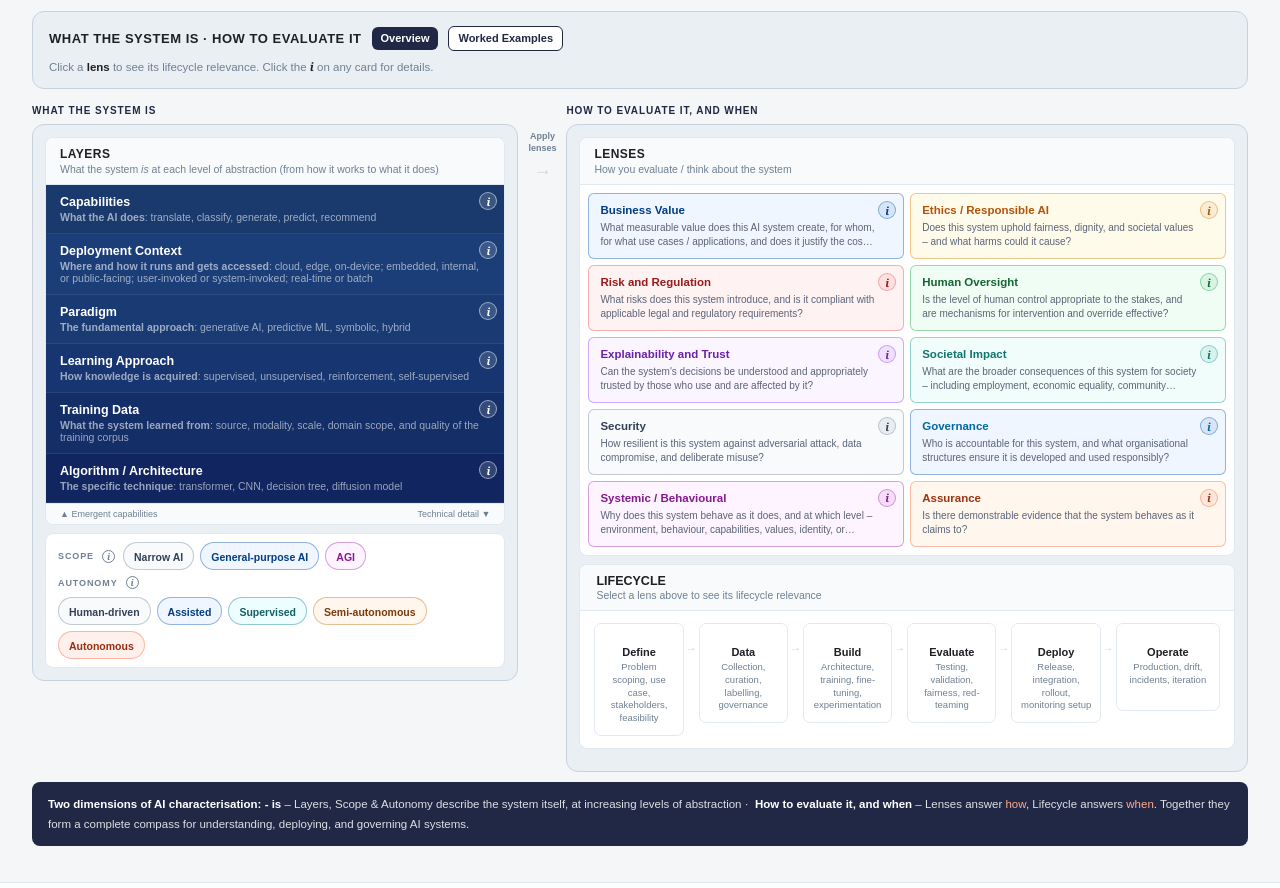
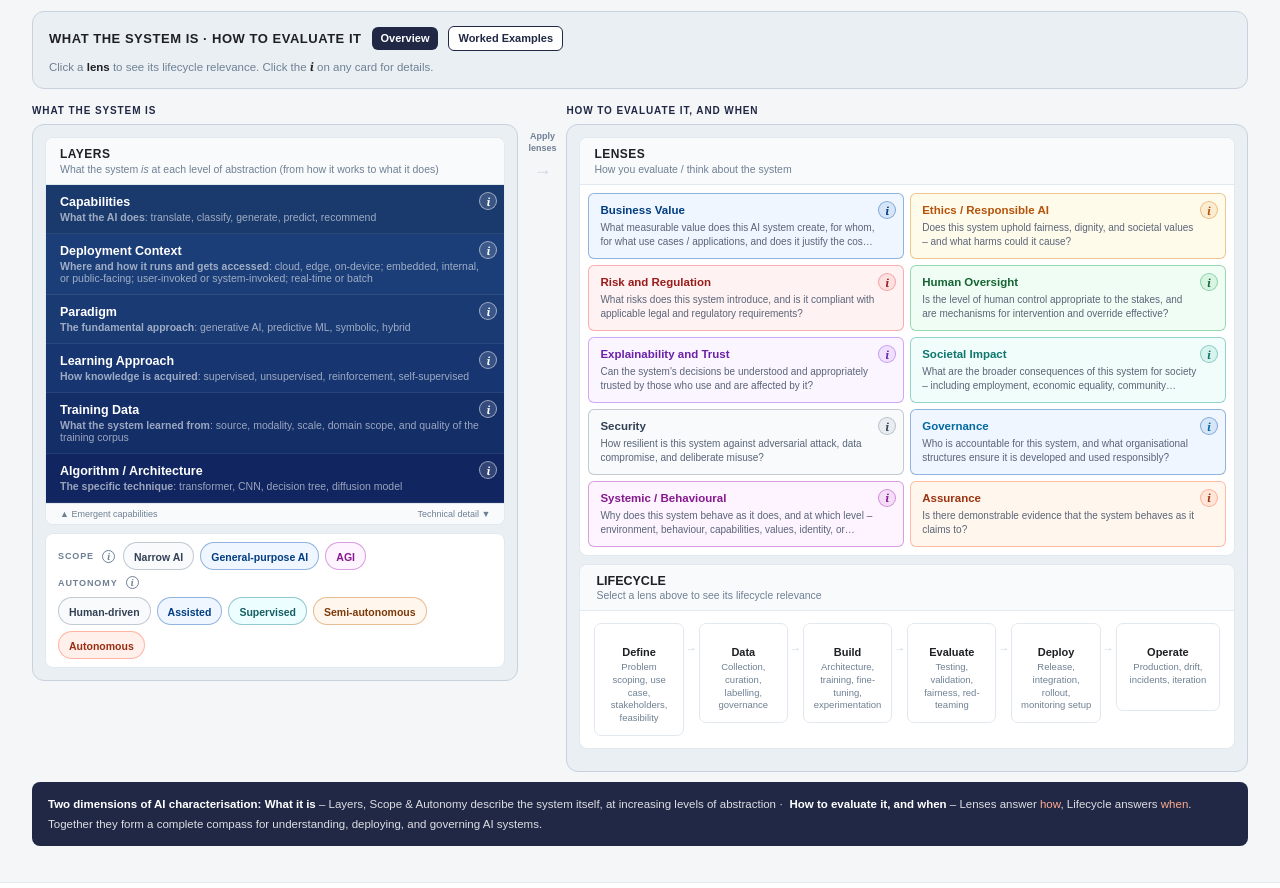
Before and after one commit to pdclough-a8/ai-navigator, a plain HTML site: page index.html in a window 1280 px wide. Shown: the part 58-946 px from the top of the page. Drawn offline with Linux system fonts and the light colour scheme.

Commit message:
fix: correct 'What it is' label in insight bar
Co-Authored-By: Claude Sonnet 5.5 <noreply@anthropic.com>

```diff
--- a/index.html
+++ b/index.html
@@ -286,7 +286,7 @@ body{font-family:var(--font);background:#F5F6F8;color:var(--dark);min-height:100
 
   <div class="insight-bar">
     <strong>Two dimensions of AI characterisation:</strong>
-    <strong>- is</strong> &ndash; Layers, Scope &amp; Autonomy describe the system itself, at increasing levels of abstraction&nbsp;&middot;&nbsp;
+    <strong>What it is</strong> &ndash; Layers, Scope &amp; Autonomy describe the system itself, at increasing levels of abstraction&nbsp;&middot;&nbsp;
     <strong>How to evaluate it, and when</strong> &ndash; Lenses answer <em>how</em>, Lifecycle answers <em>when</em>.
     Together they form a complete compass for understanding, deploying, and governing AI systems.
   </div>
```
